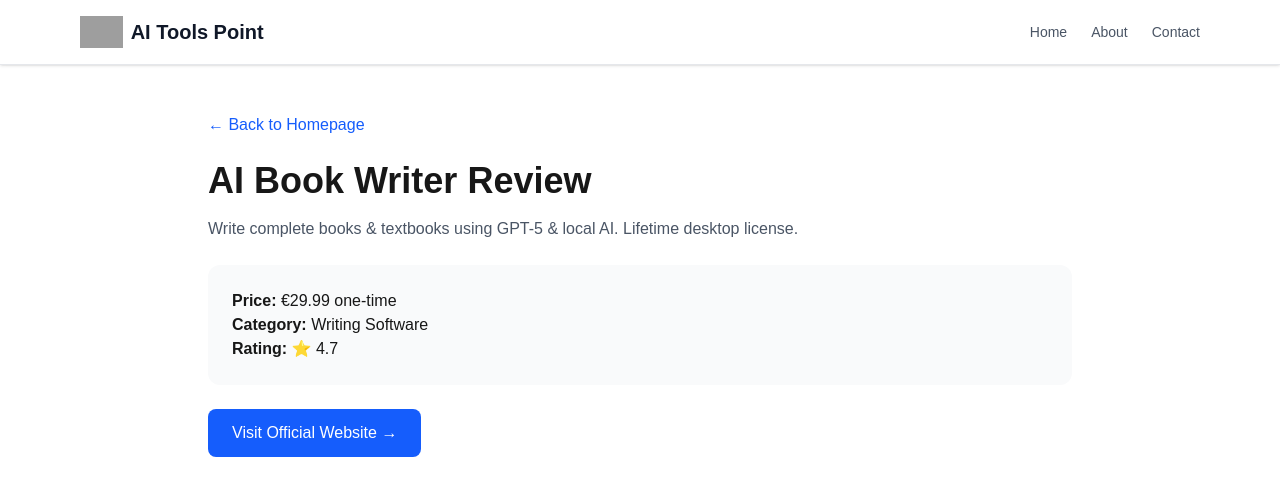
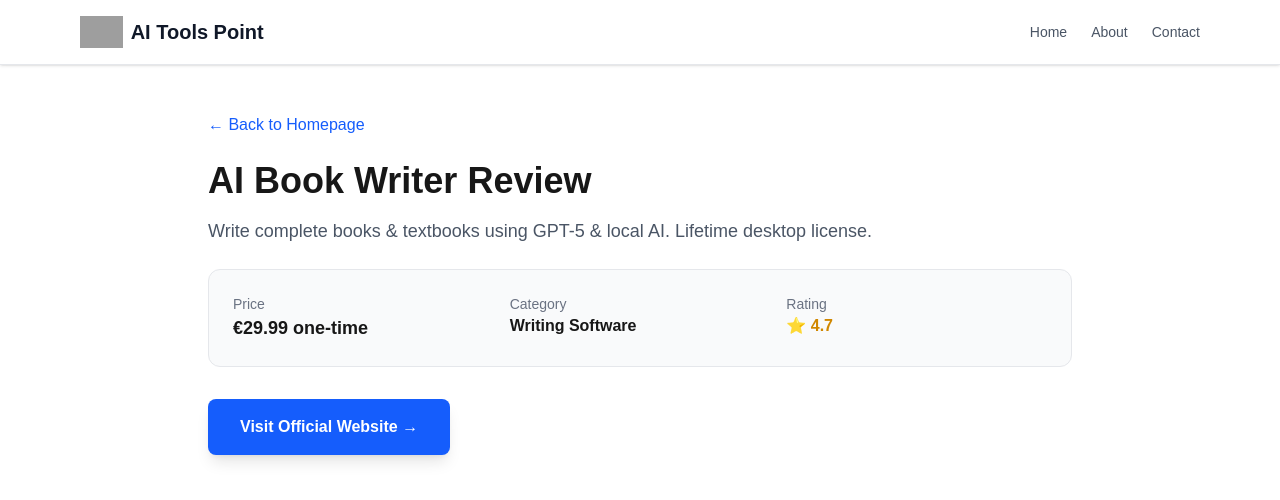
Before and after one commit to eruslankhan-lgtm/aitoolshub, a Next.js app in the folder next-app/: page /reviews/ai-book-writer in a window 1280 px wide. Shown: the top 500 px of the page. Built offline with nearby package versions, Linux system fonts and the light colour scheme; grey boxes are pictures that could not be loaded.

Commit message:
Fix: corrected review page with proper types and dynamic rendering

```diff
--- a/next-app/app/reviews/[slug]/page.tsx
+++ b/next-app/app/reviews/[slug]/page.tsx
@@ -1,52 +1,79 @@
 import { notFound } from 'next/navigation';
 import Link from 'next/link';
-import tools from '../../../data/tools.json';
+// ✅ Relative path (sab se safe option)
+import toolsData from '../../../data/tools.json';
 
-// ✅ Simple type for TypeScript
-type Tool = {
+// ✅ Force dynamic rendering (Cache bypass karega - 404 fix)
+export const dynamic = 'force-dynamic';
+export const revalidate = 0;
+
+// ✅ Tool Interface (Type Safety ke liye)
+interface Tool {
   slug: string;
   name: string;
-  [key: string]: any;
-};
-
-const typedTools = tools as Tool[];
-
-// ✅ Generate static pages for all tools
-export function generateStaticParams() {
-  return typedTools.map((tool) => ({
-    slug: tool.slug,
-  }));
+  description?: string;
+  shortDescription?: string;
+  price?: string;
+  priceNote?: string;
+  category?: string;
+  rating?: string;
+  affiliateLink?: string;
+  [key: string]: any; // Baaki fields ke liye flexible
 }
 
-// ✅ Main Page Component
-export default function ReviewPage({ params }: { params: { slug: string } }) {
-  const tool = typedTools.find((t) => t.slug === params.slug);
+// ✅ Safe Data Load
+const tools = Array.isArray(toolsData) ? (toolsData as Tool[]) : [];
 
-  // ✅ Agar tool na mile toh 404
+// ✅ Next.js 15+ Compatible: params ko await karna zaroori hai
+export default async function ReviewPage({
+  params
+}: {
+  params: Promise<{ slug: string }>
+}) {
+  const { slug } = await params;
+
+  const tool = tools.find((t) => t.slug === slug);
+
+  // ✅ Agar tool na mile toh 404 dikhao aur return karo
   if (!tool) {
     notFound();
+    return null;
   }
 
   return (
-    <main className="max-w-4xl mx-auto px-4 py-12">
+    <main className="max-w-4xl mx-auto px-4 py-12 min-h-screen">
       <Link href="/" className="text-blue-600 hover:underline mb-6 inline-block">
         ← Back to Homepage
       </Link>
 
       <h1 className="text-4xl font-bold mb-4">{tool.name} Review</h1>
-      <p className="text-gray-600 mb-6">{tool.description || tool.shortDescription}</p>
 
-      <div className="bg-gray-50 p-6 rounded-xl">
-        <p><strong>Price:</strong> {tool.priceNote || tool.price}</p>
-        <p><strong>Category:</strong> {tool.category}</p>
-        <p><strong>Rating:</strong> ⭐ {tool.rating}</p>
+      <p className="text-gray-600 mb-6 text-lg">
+        {tool.description || tool.shortDescription || 'No description available.'}
+      </p>
+
+      <div className="bg-gray-50 p-6 rounded-xl border border-gray-200 mb-8">
+        <div className="grid grid-cols-1 md:grid-cols-3 gap-4">
+          <div>
+            <p className="text-sm text-gray-500">Price</p>
+            <p className="font-semibold text-lg">{tool.priceNote || tool.price || 'N/A'}</p>
+          </div>
+          <div>
+            <p className="text-sm text-gray-500">Category</p>
+            <p className="font-semibold">{tool.category || 'General'}</p>
+          </div>
+          <div>
+            <p className="text-sm text-gray-500">Rating</p>
+            <p className="font-semibold text-yellow-600">⭐ {tool.rating || 'N/A'}</p>
+          </div>
+        </div>
       </div>
 
       <a
-        href={tool.affiliateLink}
+        href={tool.affiliateLink || '#'}
         target="_blank"
         rel="sponsored nofollow noopener noreferrer"
-        className="inline-block mt-6 bg-blue-600 text-white px-6 py-3 rounded-lg hover:bg-blue-700"
+        className="inline-block w-full md:w-auto text-center bg-blue-600 text-white px-8 py-4 rounded-lg font-semibold hover:bg-blue-700 transition shadow-lg"
       >
         Visit Official Website →
       </a>
```
